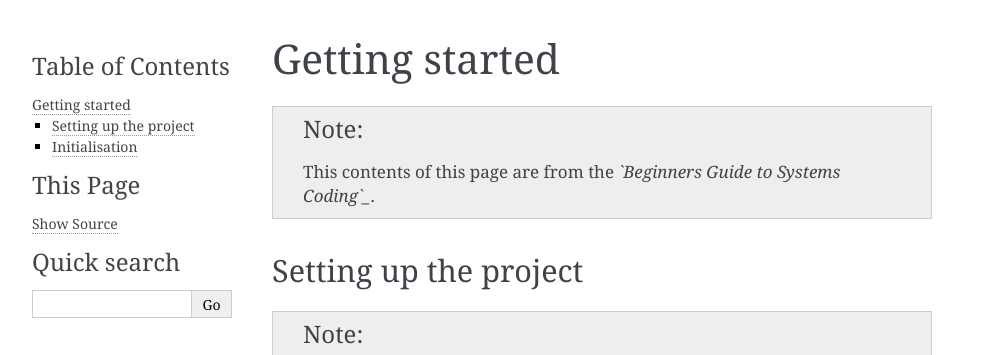
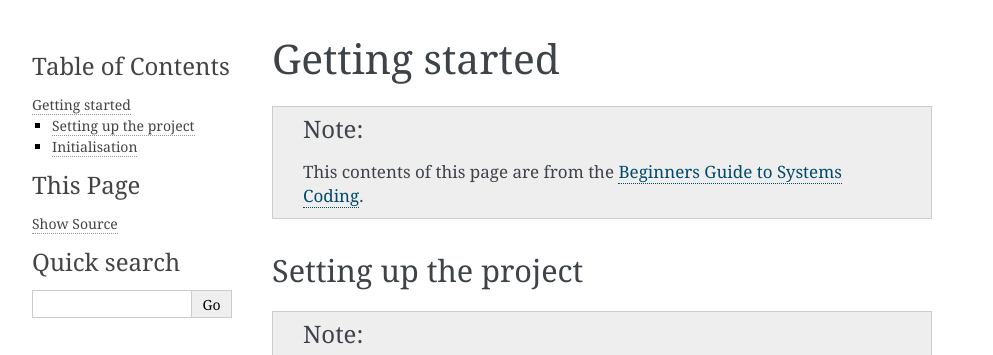
Before and after one commit to eightween/dcswd, a Sphinx documentation site: the page built from docs/lua.quickstart.rst, in a window 1280 px wide. Shown: the top 355 px of the page, without its empty margins (148-1141 px from the left). Built offline with Sphinx 7.4.7, drawn with Linux system fonts in a browser that asks for light colours; part of the change alters nothing that is shown.

Commit message:
fix more stuff

```diff
--- a/docs/lua.quickstart.rst
+++ b/docs/lua.quickstart.rst
@@ -2,9 +2,7 @@ Getting started
 ===============
 
 .. note::
-    This contents of this page are from the *`Beginners Guide to Systems Coding`_*.
-
-.. _Beginners Guide to Systems Coding: https://bgsc.rtfd.io/
+    This contents of this page are from the `Beginners Guide to Systems Coding`_.
 
 Setting up the project
 ----------------------
@@ -68,4 +66,5 @@ subdirectories within ``Mods/aircraft``. A basic example includes:
 
 For more information on plugin definition, please check the :doc:`API reference </lua.ref#plugins>`.
 
+.. _Beginners Guide to Systems Coding: https://bgsc.rtfd.io/
 .. _A-4E: https://github.com/heclak/community-a4e-c
```
